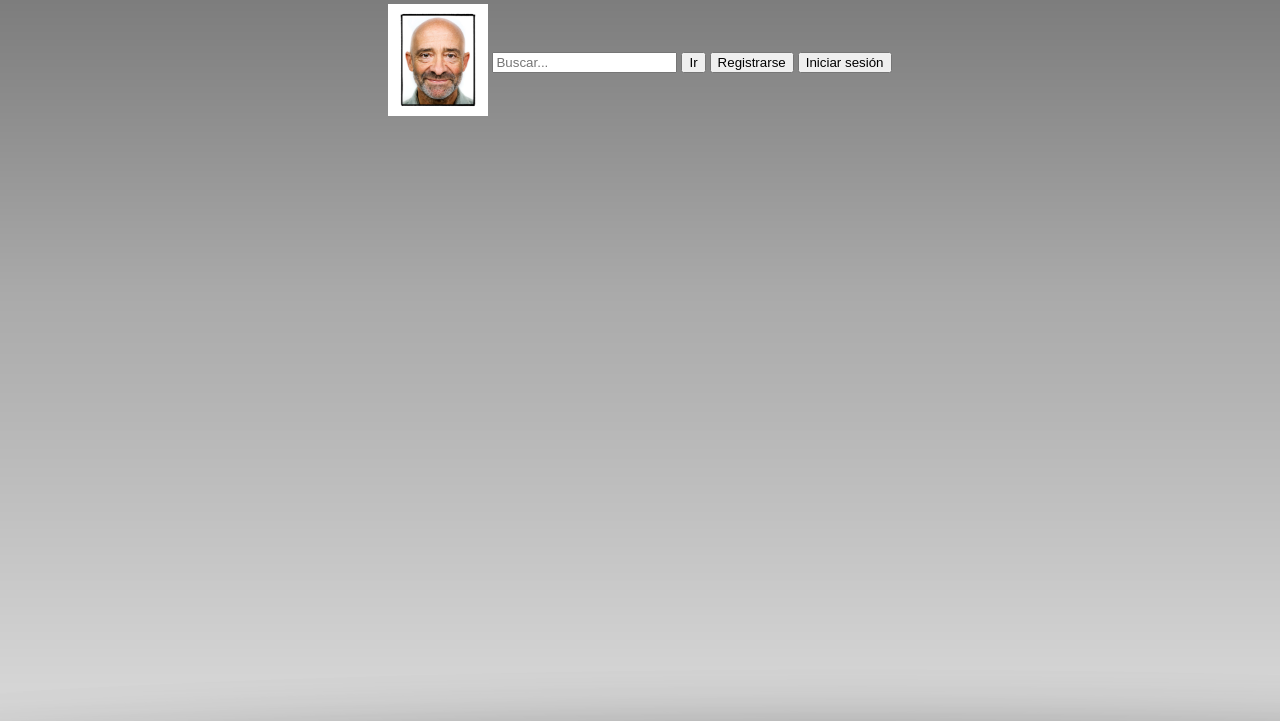
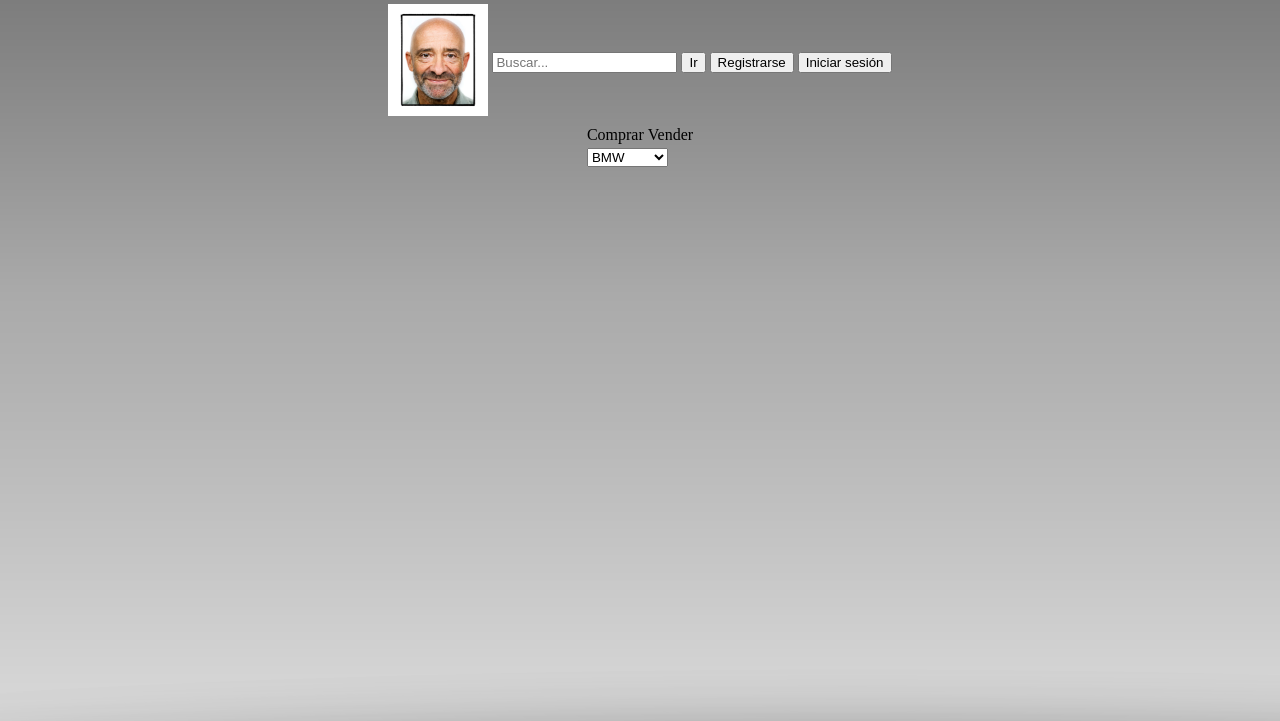
Before and after one commit to sluissanz2006-collab/Proyecto2EV-SergioRuizS-nchez, a plain HTML site: page index.html in a window 1280 px wide. Shown: the part 79-800 px from the top of the page. Drawn offline with Linux system fonts and the light colour scheme.

Commit message:
wasdasdada

```diff
--- a/index.html
+++ b/index.html
@@ -29,6 +29,33 @@
     </form>
     </tr>
 </table>
+<table>
+    <tr>
+        <td>
+            Comprar
+        </td>
+        <td>
+            Vender
+        </td>
+    </tr>
+    <tr>
+        <td colspan="2">
+            <form method="post" action="">
+                <select name="" id="">
+                    <option value="">
+                        BMW
+                    </option>
+                    <option value="">
+                        Audi
+                    </option>
+                    <option value="">
+                        Mercedes
+                    </option>
+                </select>
+            </form>
+        </td>
+    </tr>
+</table>
 </center>
 </body>
 </html>
```
